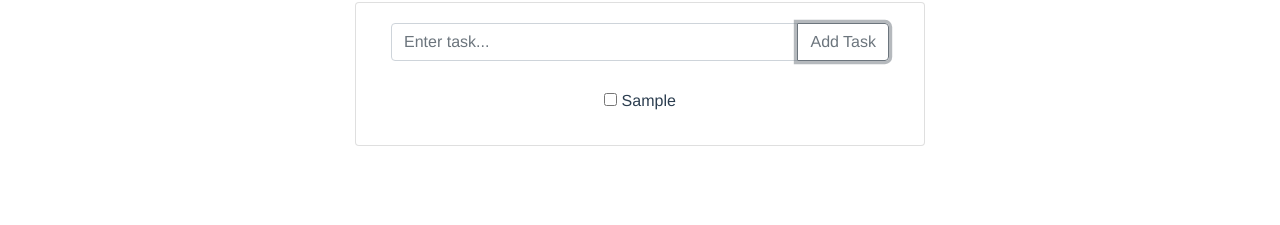
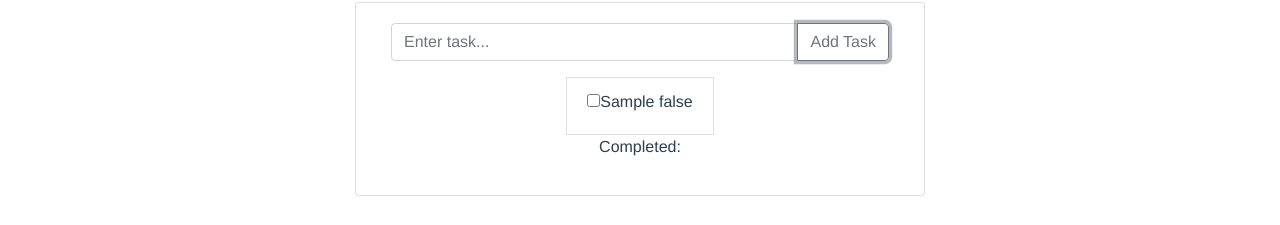
Before and after one commit to cap-ricci/weather-app, a Vue app: page / in a window 1280 px wide. Both pictures are taken after typing "Sample" into the empty fields and a click on the button "Add Task". Shown: the part 124-349 px from the top of the page. Built offline with nearby package versions, Linux system fonts and the light colour scheme.

Commit message:
put items in completed list when checked

```diff
--- a/src/components/ItemComponent.vue
+++ b/src/components/ItemComponent.vue
@@ -1,9 +1,21 @@
 <template>
+<div>
     <ul class='list-group list-group-flush'>
-      <li class="list-group-item" v-for='(item, index) in items' :key='index'>
-        <input type='checkbox' :checked='item.status' /> {{ item.text }}
-      </li>
+      <div v-for='(item, index) in items' :key='index'>
+        <li class="list-group-item" v-if="!item.status">
+        <input type="checkbox" v-model="item.status">
+        <label>{{ item.text }} {{ item.status }}</label>
+      </li></div>
     </ul>
+    <p>Completed:</p>
+    <ul class='list-group list-group-flush'>
+      <div v-for='(item, index) in items' :key='index'>
+        <li class="list-group-item" v-if="item.status">
+        <input type="checkbox" v-model="item.status">
+        <label>{{ item.text }} {{ item.status }}</label>
+      </li></div>
+    </ul>
+</div>
 </template>
 
 <script lang='ts'>
@@ -15,6 +27,8 @@ import Item from '../types/Item';
 @Component
 export default class ItemComponent extends Vue {
   @Prop({ default: () => [] }) items!: Item[];
+
+  @Prop({ default: () => [] }) completed!: Item[];
 
   @Prop() addedText!: string;
 
```
